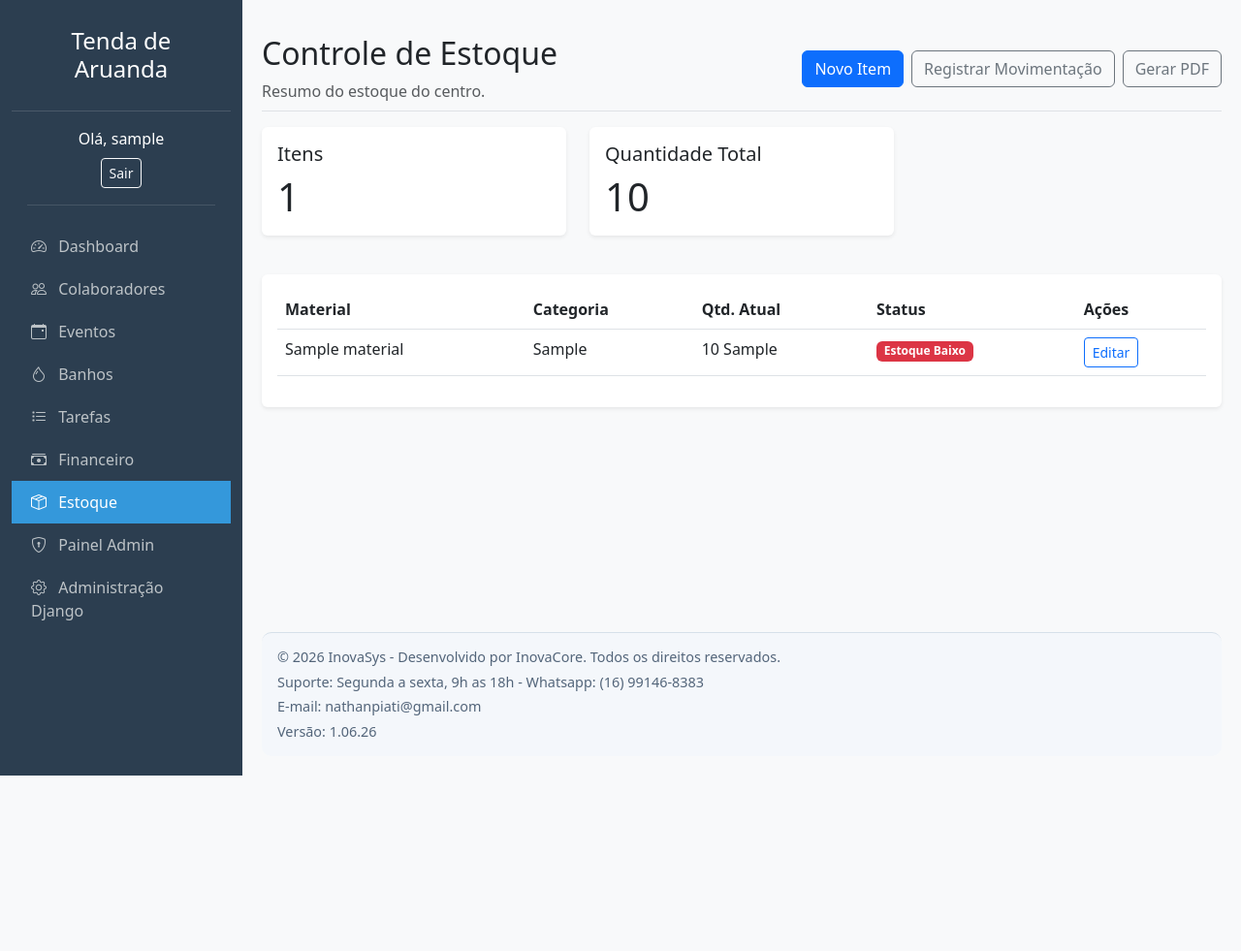
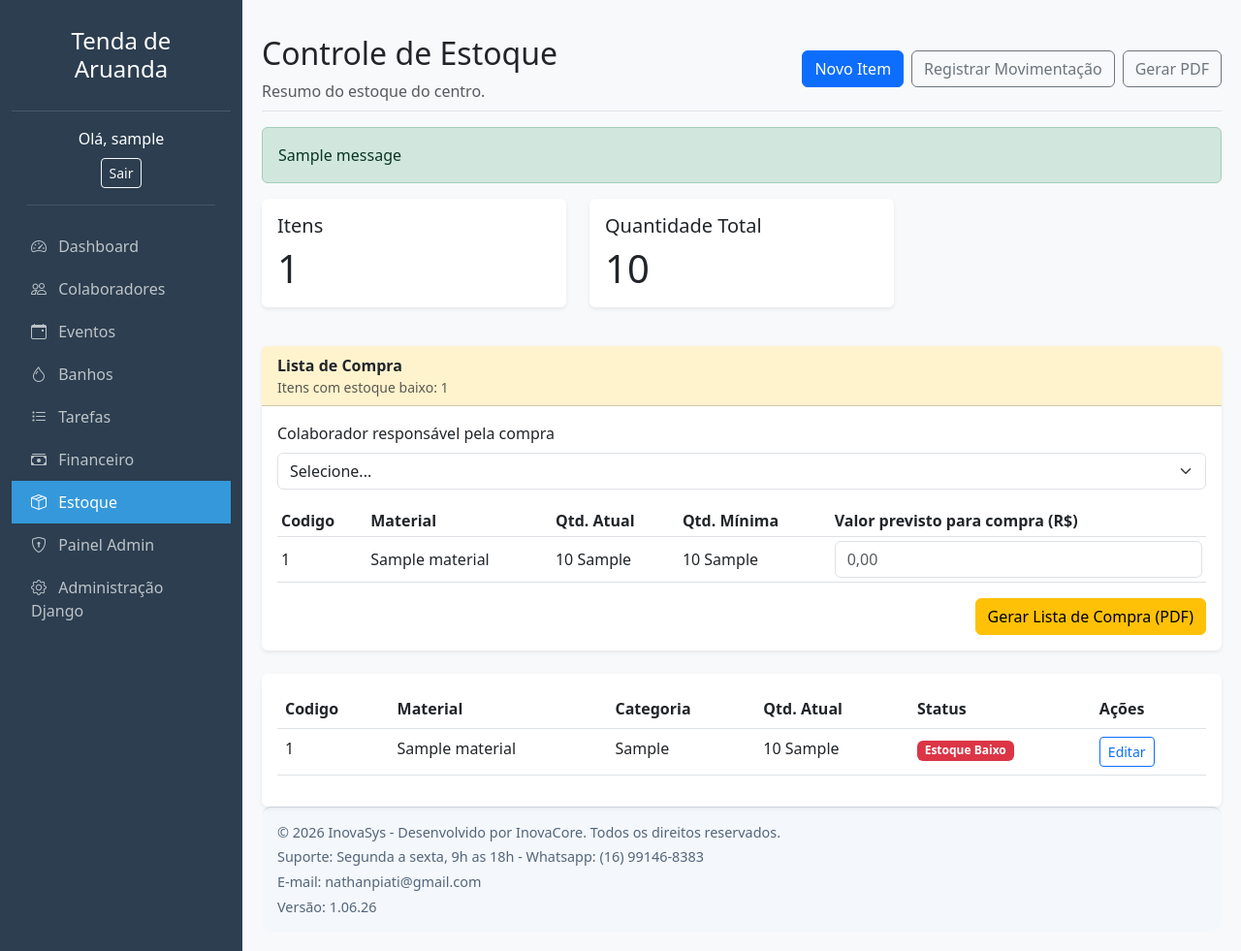
Before and after one commit to NathanPiati/ReligionSystem, a Django app: page /estoque/ in a window 1280 px wide. Shown: the whole page at 97% size. Before the commit the page ends 800 px from the top, so only its background shows below. Run offline with Django 5.2, Linux system fonts and the light colour scheme; a user stored in the database is signed in; tables that the repository leaves empty hold one stand-in row (values such as "Sample post"); one stand-in notice (Sample message) is shown.

Commit message:
Novas mudancas

```diff
--- a/management/templates/management/estoque.html
+++ b/management/templates/management/estoque.html
@@ -19,6 +19,14 @@
     </div>
 </div>
 
+{% if messages %}
+<div class="mb-3">
+    {% for message in messages %}
+    <div class="alert alert-{{ message.tags }} mb-2">{{ message }}</div>
+    {% endfor %}
+</div>
+{% endif %}
+
 <div class="row mb-4">
     <div class="col-md-4 mb-3">
         <div class="card border-primary h-100">
@@ -38,11 +46,75 @@
     </div>
 </div>
 
+{% if materiais_baixo_estoque %}
+<div class="card mb-4 border-warning">
+    <div class="card-header bg-warning-subtle d-flex justify-content-between align-items-center flex-wrap gap-2">
+        <div>
+            <strong>Lista de Compra</strong>
+            <div class="small text-muted">Itens com estoque baixo: {{ materiais_baixo_estoque|length }}</div>
+        </div>
+    </div>
+    <div class="card-body">
+        <form method="post" action="{% url 'lista_compra_pdf' %}" target="_blank">
+            {% csrf_token %}
+            <div class="mb-3">
+                <label for="colaborador_responsavel" class="form-label">Colaborador responsável pela compra</label>
+                <select name="colaborador_responsavel" id="colaborador_responsavel" class="form-select" required>
+                    <option value="">Selecione...</option>
+                    {% for colaborador in colaboradores_ativos %}
+                    <option value="{{ colaborador.id }}">{{ colaborador.nome_completo }}</option>
+                    {% endfor %}
+                </select>
+            </div>
+
+            <div class="table-responsive">
+                <table class="table table-sm align-middle">
+                    <thead>
+                        <tr>
+                            <th>Codigo</th>
+                            <th>Material</th>
+                            <th>Qtd. Atual</th>
+                            <th>Qtd. Mínima</th>
+                            <th>Valor previsto para compra (R$)</th>
+                        </tr>
+                    </thead>
+                    <tbody>
+                        {% for material in materiais_baixo_estoque %}
+                        <tr>
+                            <td>{{ material.id }}</td>
+                            <td>{{ material.nome }}</td>
+                            <td>{{ material.quantidade_atual }} {{ material.unidade_medida }}</td>
+                            <td>{{ material.quantidade_minima }} {{ material.unidade_medida }}</td>
+                            <td>
+                                <input
+                                    type="text"
+                                    name="valor_item_{{ material.id }}"
+                                    class="form-control"
+                                    inputmode="decimal"
+                                    placeholder="0,00"
+                                    required
+                                >
+                            </td>
+                        </tr>
+                        {% endfor %}
+                    </tbody>
+                </table>
+            </div>
+
+            <div class="d-flex justify-content-end">
+                <button type="submit" class="btn btn-warning">Gerar Lista de Compra (PDF)</button>
+            </div>
+        </form>
+    </div>
+</div>
+{% endif %}
+
 <div class="card">
     <div class="card-body">
         <table class="table table-hover">
             <thead>
                 <tr>
+                    <th>Codigo</th>
                     <th>Material</th>
                     <th>Categoria</th>
                     <th>Qtd. Atual</th>
@@ -53,6 +125,7 @@
             <tbody>
                 {% for material in materiais %}
                 <tr>
+                    <td>{{ material.id }}</td>
                     <td>{{ material.nome }}</td>
                     <td>{{ material.categoria }}</td>
                     <td>{{ material.quantidade_atual }} {{ material.unidade_medida }}</td>
--- a/management/templates/management/partials/nav_links.html
+++ b/management/templates/management/partials/nav_links.html
@@ -41,6 +41,9 @@
 <a href="{% url 'painel_administrativo' %}" class="{% if request.resolver_match.url_name == 'painel_administrativo' %}active{% endif %}">
     <i class="bi bi-shield-lock me-2"></i> Painel Admin
 </a>
+<a href="{% url 'activity_logs' %}" class="{% if request.resolver_match.url_name == 'activity_logs' %}active{% endif %}">
+    <i class="bi bi-journal-text me-2"></i> Logs de Atividade
+</a>
         {% endif %}
     {% endfor %}
 {% endif %}
--- a/management/urls.py
+++ b/management/urls.py
@@ -3,6 +3,7 @@
 
 urlpatterns = [
     path('', views.dashboard, name='dashboard'),
+    path('logs-atividade/', views.activity_logs, name='activity_logs'),
     path('painel-administrativo/', views.painel_administrativo,
          name='painel_administrativo'),
     path('membros/', views.lista_membros, name='lista_membros'),
@@ -11,6 +12,8 @@
     path('financeiro/pdf/', views.financeiro_pdf, name='financeiro_pdf'),
     path('banhos/pdf/', views.banhos_pdf, name='banhos_pdf'),
     path('estoque/pdf/', views.estoque_pdf, name='estoque_pdf'),
+    path('estoque/lista-compra/pdf/', views.lista_compra_pdf,
+         name='lista_compra_pdf'),
     path('estoque/', views.lista_estoque, name='estoque'),
     path('criar/material/', views.criar_material, name='criar_material'),
     path('editar/material/<int:pk>/',
--- a/management/views.py
+++ b/management/views.py
@@ -1,10 +1,12 @@
 from datetime import date
+from decimal import Decimal, InvalidOperation
 
 from django.shortcuts import render, redirect, get_object_or_404
 from django.http import HttpResponse
 from django.core.exceptions import PermissionDenied
-from .models import Medium, Evento, Financeiro, Presenca, Material, Tarefa, Banho
-from django.db.models import Sum, Q, Count
+from django.core.paginator import Paginator
+from .models import ActivityLog, Medium, Evento, Financeiro, Presenca, Material, Tarefa, Banho
+from django.db.models import Sum, Q, Count, F
 from django.db.models.functions import TruncMonth
 from django.contrib.auth.decorators import login_required, permission_required
 from django.contrib.auth import get_user_model, logout
@@ -39,6 +41,10 @@
     return user.is_superuser or user.groups.filter(name='ADM').exists()
 
 
+def can_access_activity_logs(user):
+    return user.is_authenticated and user.groups.filter(name='ADM').exists()
+
+
 def build_finance_chart_data(limit=6):
     monthly_rows = list(
         Financeiro.objects.annotate(month=TruncMonth('data'))
@@ -63,6 +69,22 @@
         'saidas': saidas,
         'saldo': saldo,
     }
+
+
+def parse_currency_input(value: str) -> Decimal:
+    raw = (value or '').strip().replace('R$', '').replace(' ', '')
+    if not raw:
+        return Decimal('0')
+
+    if ',' in raw and '.' in raw:
+        raw = raw.replace('.', '').replace(',', '.')
+    elif ',' in raw:
+        raw = raw.replace(',', '.')
+
+    parsed = Decimal(raw)
+    if parsed < 0:
+        raise InvalidOperation
+    return parsed
 
 
 @require_POST
@@ -149,6 +171,44 @@
         'total_permissions': permissions.count(),
     }
     return render(request, 'management/painel_administrativo.html', context)
+
+
+@login_required
+def activity_logs(request):
+    if not can_access_activity_logs(request.user):
+        raise PermissionDenied
+
+    logs = ActivityLog.objects.select_related('user').all()
+    method = request.GET.get('method', '').strip().upper()
+    status = request.GET.get('status', '').strip()
+    search = request.GET.get('q', '').strip()
+
+    if method:
+        logs = logs.filter(method=method)
+
+    if status.isdigit():
+        logs = logs.filter(status_code=int(status))
+
+    if search:
+        logs = logs.filter(
+            Q(username_snapshot__icontains=search)
+            | Q(path__icontains=search)
+            | Q(action_label__icontains=search)
+        )
+
+    paginator = Paginator(logs, 50)
+    page_obj = paginator.get_page(request.GET.get('page'))
+
+    context = {
+        'page_obj': page_obj,
+        'total_logs': logs.count(),
+        'filtros': {
+            'method': method,
+            'status': status,
+            'q': search,
+        },
+    }
+    return render(request, 'management/activity_logs.html', context)
 
 
 @login_required
@@ -331,15 +391,116 @@
 @permission_required('management.view_material', raise_exception=True)
 def lista_estoque(request):
     materiais = Material.objects.all()
+    materiais_baixo_estoque = materiais.filter(
+        quantidade_atual__lte=F('quantidade_minima')
+    ).order_by('nome')
     total_items = materiais.count()
     total_quantidade = materiais.aggregate(
         total=Sum('quantidade_atual'))['total'] or 0
     context = {
         'materiais': materiais,
+        'materiais_baixo_estoque': materiais_baixo_estoque,
+        'colaboradores_ativos': Medium.objects.filter(ativo=True).order_by('nome_completo'),
         'total_items': total_items,
         'total_quantidade': total_quantidade,
     }
     return render(request, 'management/estoque.html', context)
+
+
+@permission_required('management.view_material', raise_exception=True)
+@require_POST
+def lista_compra_pdf(request):
+    materiais_baixo_estoque = list(
+        Material.objects.filter(quantidade_atual__lte=F(
+            'quantidade_minima')).order_by('nome')
+    )
+
+    if not materiais_baixo_estoque:
+        messages.warning(
+            request, 'Não há itens com estoque baixo para gerar lista de compra.')
+        return redirect('estoque')
+
+    colaborador_id = request.POST.get('colaborador_responsavel')
+    colaborador = Medium.objects.filter(pk=colaborador_id, ativo=True).first()
+    if not colaborador:
+        messages.error(request, 'Selecione um colaborador responsável válido.')
+        return redirect('estoque')
+
+    itens_compra = []
+    total_previsto = Decimal('0')
+
+    for material in materiais_baixo_estoque:
+        campo_valor = f'valor_item_{material.pk}'
+        valor_bruto = request.POST.get(campo_valor, '')
+
+        try:
+            valor = parse_currency_input(valor_bruto)
+        except (InvalidOperation, ValueError):
+            messages.error(
+                request, f'Valor inválido informado para o item "{material.nome}".')
+            return redirect('estoque')
+
+        total_previsto += valor
+        itens_compra.append({
+            'material': material,
+            'valor': valor,
+        })
+
+    buffer = BytesIO()
+    doc = SimpleDocTemplate(
+        buffer,
+        pagesize=A4,
+        rightMargin=30,
+        leftMargin=30,
+        topMargin=30,
+        bottomMargin=18,
+    )
+    styles = getSampleStyleSheet()
+    elements = []
+
+    elements.append(
+        Paragraph('Lista de Compra - Estoque Baixo', styles['Title']))
+    elements.append(Spacer(1, 12))
+    elements.append(Paragraph(
+        f'Responsável pela compra: {colaborador.nome_completo}', styles['Normal']))
+    elements.append(
+        Paragraph(f'Itens com estoque baixo: {len(itens_compra)}', styles['Normal']))
+    elements.append(Spacer(1, 12))
+
+    data = [['Codigo', 'Material', 'Qtd. Atual', 'Qtd. Mínima',
+             'Unidade', 'Valor Previsto (R$)']]
+    for item in itens_compra:
+        material = item['material']
+        data.append([
+            str(material.id),
+            material.nome,
+            str(material.quantidade_atual),
+            str(material.quantidade_minima),
+            material.unidade_medida,
+            f'{item["valor"]:.2f}',
+        ])
+
+    data.append(['', '', '', '', 'Total Previsto', f'{total_previsto:.2f}'])
+
+    table = Table(data, colWidths=[50, 145, 60, 60, 60, 115])
+    table.setStyle(TableStyle([
+        ('BACKGROUND', (0, 0), (-1, 0), colors.HexColor('#2c3e50')),
+        ('TEXTCOLOR', (0, 0), (-1, 0), colors.white),
+        ('ALIGN', (0, 0), (-1, 0), 'CENTER'),
+        ('FONTNAME', (0, 0), (-1, 0), 'Helvetica-Bold'),
+        ('GRID', (0, 0), (-1, -1), 0.5, colors.gray),
+        ('BACKGROUND', (0, 1), (-1, -2), colors.whitesmoke),
+        ('BACKGROUND', (4, -1), (-1, -1), colors.lightgrey),
+        ('ALIGN', (2, 1), (5, -1), 'RIGHT'),
+    ]))
+
+    elements.append(table)
+    doc.build(elements)
+    buffer.seek(0)
+
+    response = HttpResponse(buffer, content_type='application/pdf')
+    response['Content-Disposition'] = 'inline; filename="lista_compra_estoque.pdf"'
+    return response
 
 
 @permission_required('management.view_material', raise_exception=True)
@@ -364,11 +525,12 @@
         Paragraph(f'Quantidade total: {total_quantidade}', styles['Normal']))
     elements.append(Spacer(1, 12))
 
-    data = [['Material', 'Categoria', 'Qtd. Atual',
+    data = [['Codigo', 'Material', 'Categoria', 'Qtd. Atual',
              'Qtd. Mínima', 'Unidade', 'Status']]
     for m in materiais:
         status = 'Estoque Baixo' if m.quantidade_atual <= m.quantidade_minima else 'Normal'
         data.append([
+            str(m.id),
             m.nome,
             m.categoria or '-',
             str(m.quantidade_atual),
@@ -377,7 +539,7 @@
             status,
         ])
 
-    table = Table(data, colWidths=[140, 90, 60, 60, 60, 80])
+    table = Table(data, colWidths=[45, 120, 85, 55, 55, 55, 80])
     table.setStyle(TableStyle([
         ('BACKGROUND', (0, 0), (-1, 0), colors.HexColor('#2c3e50')),
         ('TEXTCOLOR', (0, 0), (-1, 0), colors.white),
@@ -385,7 +547,7 @@
         ('FONTNAME', (0, 0), (-1, 0), 'Helvetica-Bold'),
         ('GRID', (0, 0), (-1, -1), 0.5, colors.gray),
         ('BACKGROUND', (0, 1), (-1, -1), colors.whitesmoke),
-        ('ALIGN', (2, 1), (4, -1), 'RIGHT'),
+        ('ALIGN', (3, 1), (5, -1), 'RIGHT'),
     ]))
 
     elements.append(table)
```
Also changed, not shown: core/middleware.py (+138 -0 lines), management/admin.py (+39 -1 lines), management/models.py (+31 -0 lines), management/templates/management/activity_logs.html (added, +92 -0 lines), management/migrations/0009_activitylog.py (added), management/migrations/0010_activitylog_action_label_and_more.py (added).
